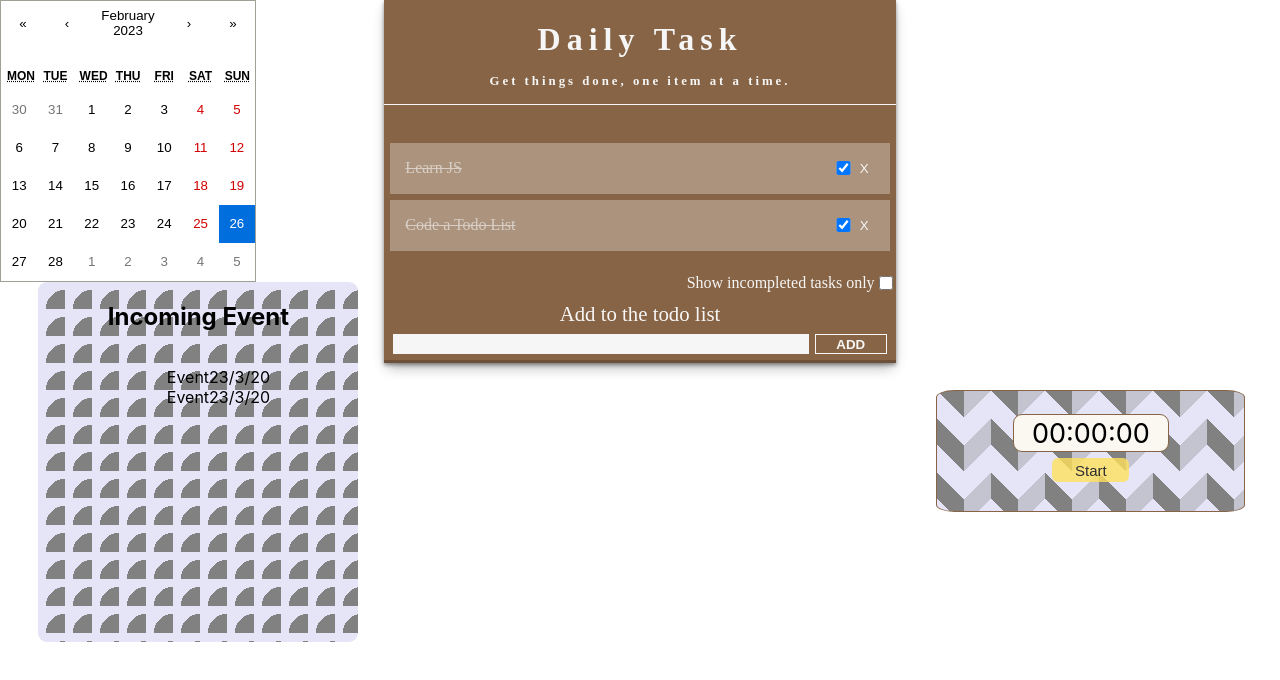
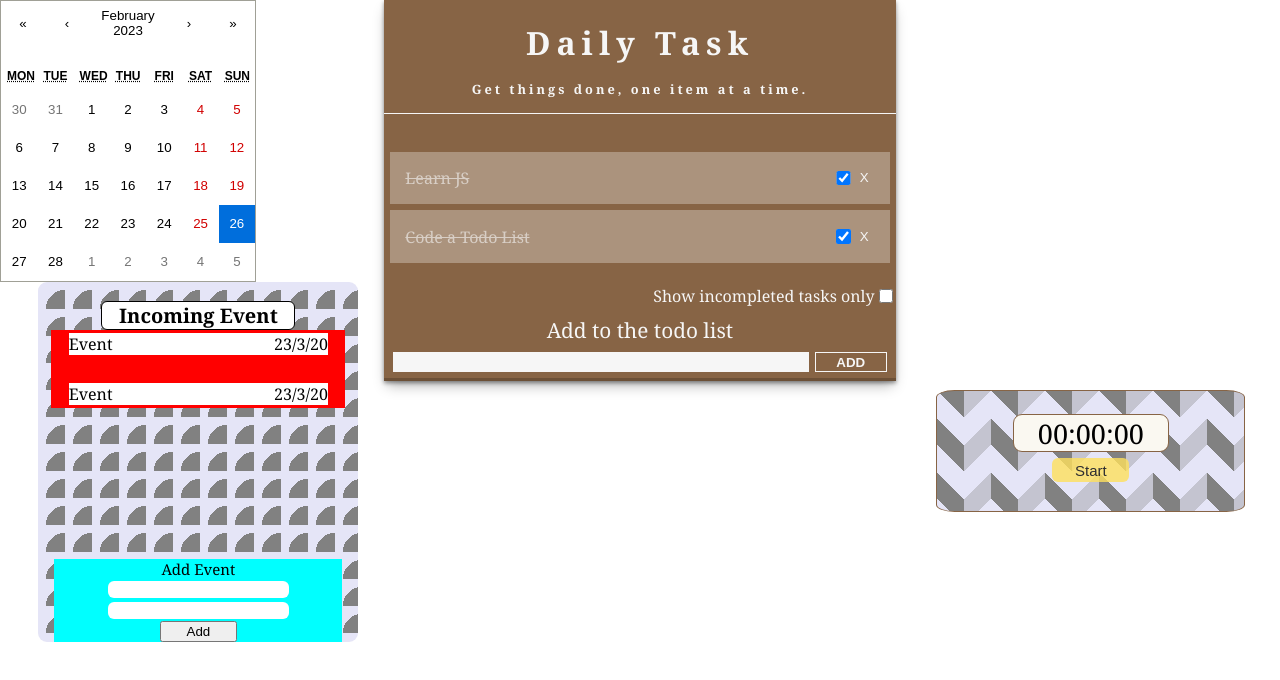
Before and after one commit to Tritintruong114/todo-list-app-notyet, a React (Create React App) app: page / in a window 1280 px wide. Shown: the top 680 px of the page. Built offline with nearby package versions, Linux system fonts and the light colour scheme.

Commit message:
Finish the Event adding css

```diff
--- a/src/App.css
+++ b/src/App.css
@@ -1,6 +1,8 @@
 .app{
   text-align: center;
   /* background-color: black;   */
+  font-family: var(--font-family);
+
 }
 
 :root {
@@ -8,6 +10,7 @@
   --white-color: #f6f6f6;
   --background-color: #876445;
   --background-task-color: rgba(255, 255, 255, 0.3);
+  --font-family: Cambria, Cochin, Georgia, Times, 'Times New Roman', serif;
 }
 *::after,
 *::before {
@@ -30,7 +33,7 @@
   right: 30%;
   color: var(--white-color);
   background-color: var(--background-color);
-  font-family:'Shantell Sans', cursive;
+  font-family: var(--font-family);
 }
 
 .title {
--- a/src/Event.js
+++ b/src/Event.js
@@ -4,17 +4,28 @@
 const Event = () => {
   return (
     <div className="eventContainer">
-      <h2>Incoming Event</h2>
+      <h2 className="eventTilte">Incoming Event</h2>
       <ul className="eventUnderList">
-        <li>
+        <li className="singleList">
           Event
           <label>23/3/20</label>
         </li>
-        <li>
+        <li className="singleList">
           Event
           <label>23/3/20</label>
         </li>
       </ul>
+
+      <form className="eventInfomationContainer">
+        <label className="newEvent" htmlFor="newEvent">
+          Add Event
+        </label>
+        <div className="addEventContainer">
+          <input className="event inputEvent"></input>
+          <input className="date inputEvent"></input>
+          <button className="eventAddBtn">Add</button>
+        </div>
+      </form>
     </div>
   );
 };
--- a/src/event.css
+++ b/src/event.css
@@ -1,6 +1,12 @@
+:root{
+  --font-family: Cambria, Cochin, Georgia, Times, 'Times New Roman', serif;
+
+}
 .eventContainer{
   display: flex;
   flex-direction: column;
+  justify-content: center;
+  align-items: center;
   /* text-decoration: none; */
   /* background: red; */
   position: absolute;
@@ -17,4 +23,82 @@
 
 .eventUnderList{
   list-style: none;
+  position: absolute;
+  /* right: px; */
+  background-color: red;
+  display: flex;
+  flex-direction: column;
+  align-items: center;
+  justify-content: space-between;
+  top: 9%;
+  padding: 3px;
+  width: 90%;
+  height: 20%;
+  /* margin: ; */
 }
+
+.eventTilte{
+  font-family: var(--font-family);
+  color: black;
+  border-radius: 6px;
+  font-size: 20px;
+  background-color: #fff;
+  border: 1px solid black;
+  position: absolute;
+  top: 0%;
+  width: 60%;
+  text-align: center;
+  display: flex;
+  justify-content: center;
+  align-items: center;
+  margin: 6%;
+}
+/* .eventTilte h2{
+  padding: 0px;
+} */
+
+.singleList{
+  font-family: var(--font-family);
+  display: flex;
+  justify-content: space-between;
+  align-items: center;
+  width: 90%;
+  background-color: #fff;
+}
+
+.eventInfomationContainer{
+  font-family: var(--font-family);
+  background-color: aqua;
+  position: absolute;
+  bottom: 0px;
+  width: 90%;
+  display: flex;
+  flex-direction: column;
+  justify-content: center;
+  align-items: center;
+  /* height: ; */
+
+}
+
+.addEventContainer{
+  align-items: center;
+  justify-content: center;
+  display: flex;
+  flex-direction: column;
+  width: 90%;
+}
+
+.inputEvent{
+  margin: 2px;
+  border-radius: 6px;
+  border: 0px solid black;
+}
+
+.eventAddBtn{
+  width: 30%;
+}
+
+.newEvent{
+  font-size: 15px;
+  font-family: var(--font-family);
+}
```
